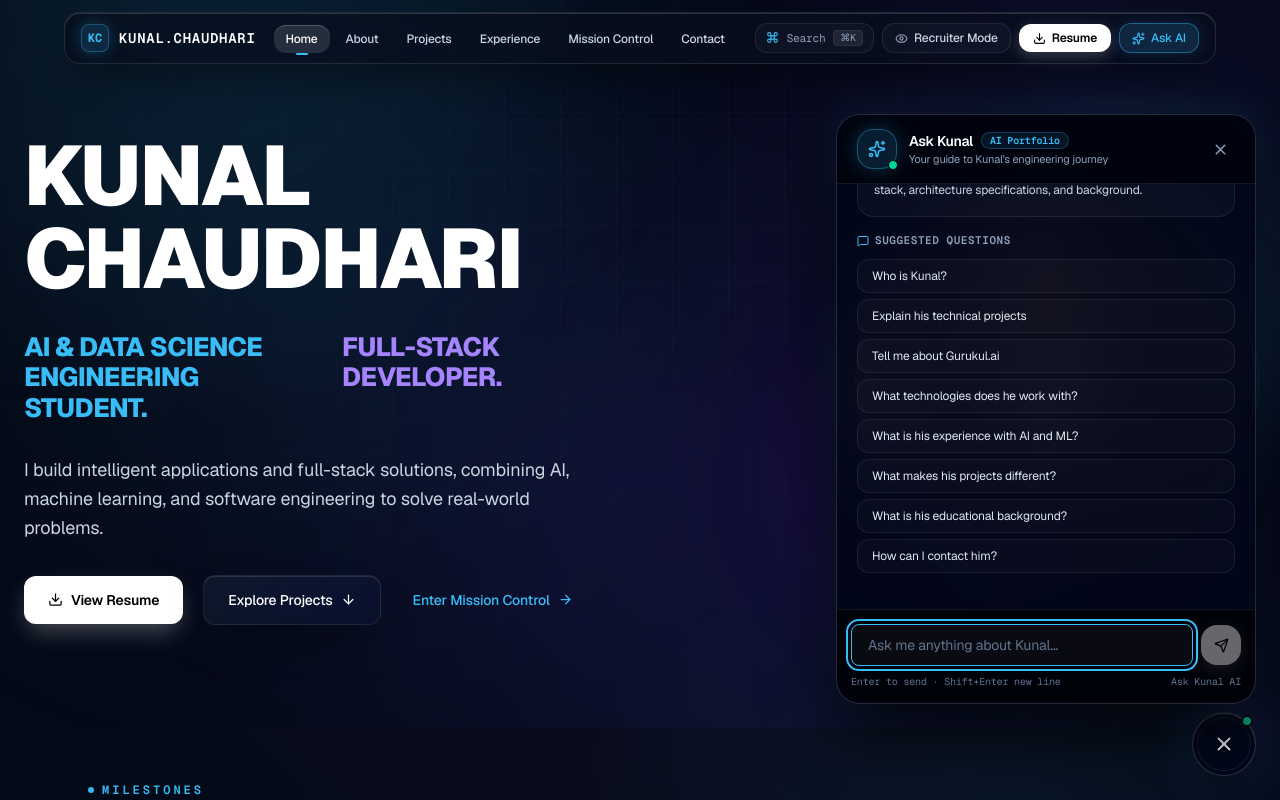
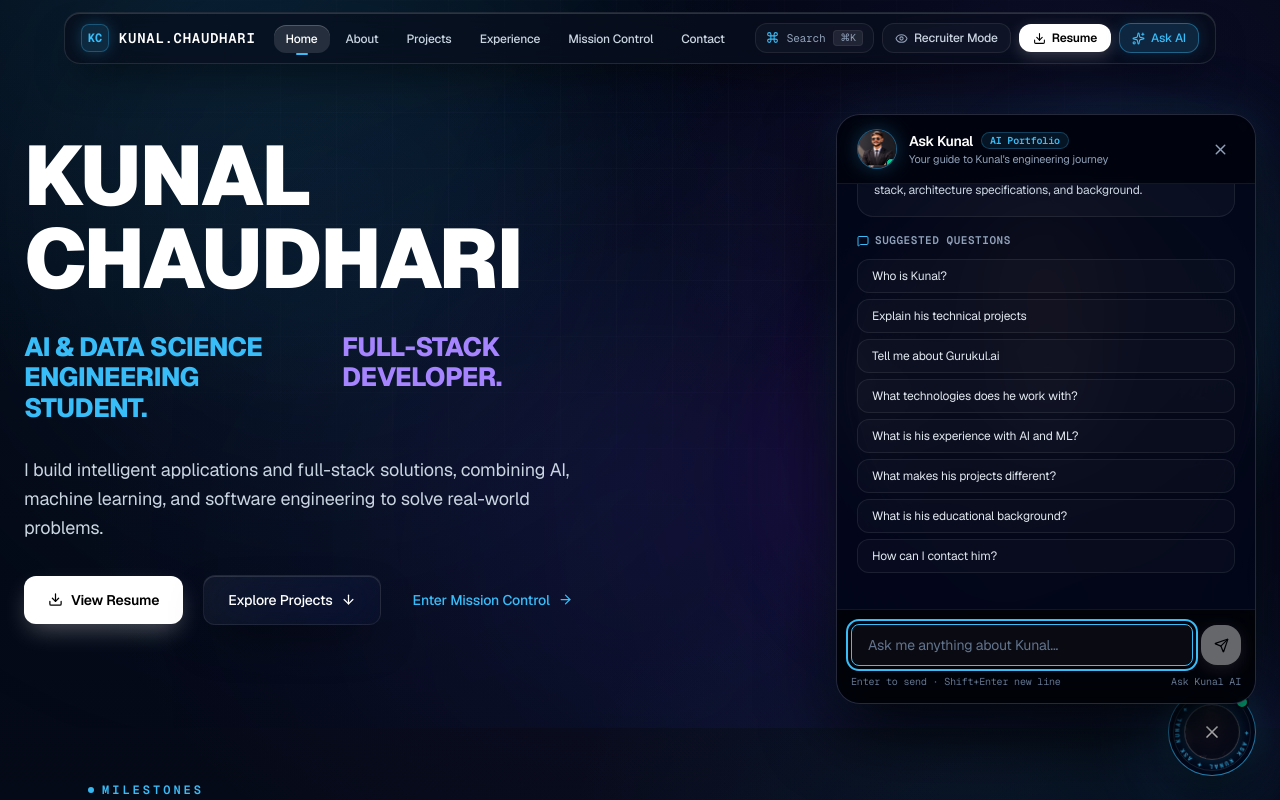
Before and after one commit to Kunal9971172/Portfolio, a Next.js app: page / in a window 1280 px wide. Both pictures are taken after a click on the button "Ask AI". Shown: the top 800 px of the page. Built offline with nearby package versions, Linux system fonts and the light colour scheme.

Commit message:
feat(assistant): enlarge floating button with authentic photo and rotating ASK KUNAL circle boundary

```diff
--- a/components/chatbot/FloatingAssistant.tsx
+++ b/components/chatbot/FloatingAssistant.tsx
@@ -2,6 +2,7 @@
 
 import { useEffect, useRef, useState } from "react";
 import Link from "next/link";
+import Image from "next/image";
 import { motion, AnimatePresence } from "framer-motion";
 import {
   Sparkles,
@@ -16,6 +17,7 @@ import {
   MessageSquare,
 } from "lucide-react";
 import { useApp } from "@/components/providers/AppProvider";
+import { profile } from "@/lib/data";
 
 type Msg = {
   role: "user" | "assistant";
@@ -188,7 +190,7 @@ export default function FloatingAssistant() {
         <div className="relative group">
           {/* Subtle Ambient Breathing Glow */}
           <div
-            className="pointer-events-none absolute inset-0 rounded-full bg-gradient-to-tr from-cyan via-blue-500 to-violet-500 blur-xl opacity-40 animate-pulse duration-1000 group-hover:opacity-75 transition-opacity"
+            className="pointer-events-none absolute inset-0 rounded-full bg-gradient-to-tr from-cyan via-blue-500 to-violet-500 blur-2xl opacity-40 animate-pulse duration-1000 group-hover:opacity-75 transition-opacity"
             aria-hidden
           />
 
@@ -198,28 +200,61 @@ export default function FloatingAssistant() {
               setShowWelcomePill(false);
             }}
             aria-label="Ask Kunal - AI Portfolio Assistant"
-            className={`relative flex h-14 w-14 sm:h-16 sm:w-16 items-center justify-center rounded-full border border-white/[0.18] bg-slate-950/90 backdrop-blur-2xl shadow-[0_12px_36px_rgba(0,0,0,0.8),inset_0_1px_0_rgba(255,255,255,0.25)] transition-all duration-300 hover:scale-105 active:scale-95 ${
-              assistantOpen ? "border-cyan/60 shadow-[0_0_25px_rgba(56,189,248,0.35)]" : ""
+            className={`relative flex h-[76px] w-[76px] sm:h-[88px] sm:w-[88px] items-center justify-center rounded-full border border-cyan/40 bg-slate-950/90 backdrop-blur-2xl shadow-[0_15px_40px_rgba(0,0,0,0.85),0_0_25px_rgba(56,189,248,0.25)] transition-all duration-300 hover:scale-105 active:scale-95 ${
+              assistantOpen ? "border-cyan/70 shadow-[0_0_30px_rgba(56,189,248,0.45)]" : ""
             }`}
           >
-            {/* Inner Holographic Ring */}
-            <div className="absolute inset-1 rounded-full border border-white/[0.08] pointer-events-none" />
+            {/* Outer Subtle Glass Track */}
+            <div className="pointer-events-none absolute inset-1 rounded-full border border-white/10" />
 
-            {assistantOpen ? (
-              <X size={22} className="text-white transition-transform duration-300 group-hover:rotate-90" />
-            ) : (
-              <div className="flex flex-col items-center justify-center">
-                <Sparkles size={22} className="text-cyan animate-pulse" />
-                <span className="mt-0.5 font-mono text-[9px] font-bold tracking-wider text-slate-200">
-                  AI
-                </span>
-              </div>
-            )}
+            {/* Rotating Circular Text Boundary: ASK KUNAL */}
+            <div className="pointer-events-none absolute inset-0 flex items-center justify-center">
+              <svg
+                className="h-full w-full animate-[spin_20s_linear_infinite] group-hover:[animation-duration:12s] transition-all"
+                viewBox="0 0 100 100"
+              >
+                <defs>
+                  <path
+                    id="askKunalBoundaryPath"
+                    d="M 50, 50 m -38, 0 a 38, 38 0 1, 1 76, 0 a 38, 38 0 1, 1 -76, 0"
+                  />
+                </defs>
+                <text className="font-mono text-[7px] font-bold uppercase tracking-[0.24em] fill-cyan/90">
+                  <textPath href="#askKunalBoundaryPath">
+                    ✦ ASK KUNAL ✦ ASK KUNAL ✦
+                  </textPath>
+                </text>
+              </svg>
+            </div>
+
+            {/* Inner Circular Portrait Container */}
+            <div className="relative flex h-[46px] w-[46px] sm:h-[56px] sm:w-[56px] items-center justify-center overflow-hidden rounded-full border border-white/20 bg-slate-900 shadow-[0_0_15px_rgba(56,189,248,0.25)]">
+              <Image
+                src={profile.portraitPath || "/images/kunal.png"}
+                alt="Ask Kunal"
+                fill
+                sizes="64px"
+                className="object-cover object-center"
+              />
+
+              {/* Specular Edge Highlight */}
+              <div
+                className="pointer-events-none absolute inset-0 rounded-full bg-gradient-to-tr from-transparent via-white/[0.04] to-white/[0.15] ring-1 ring-inset ring-white/20"
+                aria-hidden
+              />
+
+              {/* Close State Overlay when Assistant is Open */}
+              {assistantOpen && (
+                <div className="absolute inset-0 z-20 flex items-center justify-center bg-slate-950/80 backdrop-blur-sm transition-opacity">
+                  <X size={20} className="text-white transition-transform duration-300 group-hover:rotate-90" />
+                </div>
+              )}
+            </div>
 
             {/* Online Indicator Badge */}
-            <span className="absolute top-0.5 right-0.5 flex h-3 w-3">
+            <span className="absolute top-1 right-1 sm:top-1.5 sm:right-1.5 z-20 flex h-3.5 w-3.5">
               <span className="animate-ping absolute inline-flex h-full w-full rounded-full bg-emerald-400 opacity-75" />
-              <span className="relative inline-flex rounded-full h-3 w-3 bg-emerald-500 border-2 border-slate-950" />
+              <span className="relative inline-flex rounded-full h-3.5 w-3.5 bg-emerald-400 border-2 border-slate-950" />
             </span>
           </button>
         </div>
@@ -252,9 +287,15 @@ export default function FloatingAssistant() {
               {/* Header */}
               <div className="flex items-center justify-between border-b border-white/[0.08] bg-black/40 px-5 py-3.5 backdrop-blur-md">
                 <div className="flex items-center gap-3">
-                  <div className="relative flex h-10 w-10 items-center justify-center rounded-2xl bg-cyan/15 border border-cyan/35 text-cyan shadow-[0_0_20px_rgba(56,189,248,0.25)]">
-                    <Sparkles size={18} />
-                    <span className="absolute -bottom-0.5 -right-0.5 h-2.5 w-2.5 rounded-full bg-emerald-400 border border-slate-950" />
+                  <div className="relative flex h-10 w-10 shrink-0 items-center justify-center overflow-hidden rounded-full border border-cyan/40 bg-slate-900 shadow-[0_0_20px_rgba(56,189,248,0.25)]">
+                    <Image
+                      src={profile.portraitPath || "/images/kunal.png"}
+                      alt="Ask Kunal"
+                      fill
+                      sizes="40px"
+                      className="object-cover object-center"
+                    />
+                    <span className="absolute bottom-0 right-0 h-2.5 w-2.5 rounded-full bg-emerald-400 border border-slate-950" />
                   </div>
                   <div>
                     <div className="flex items-center gap-2">
```
